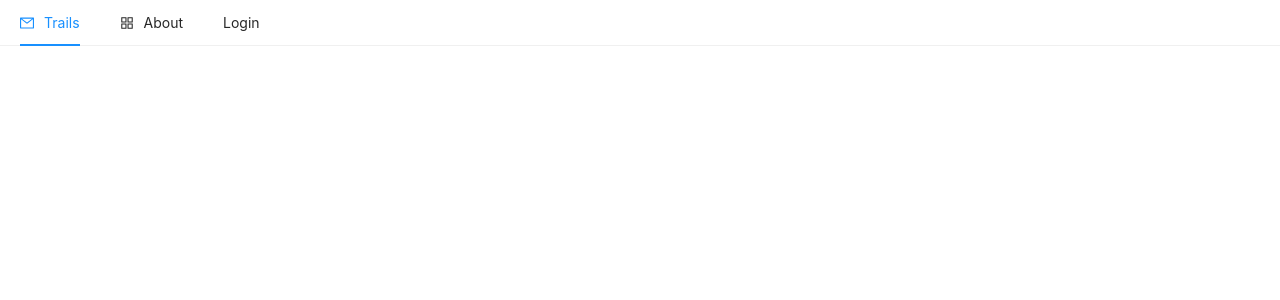
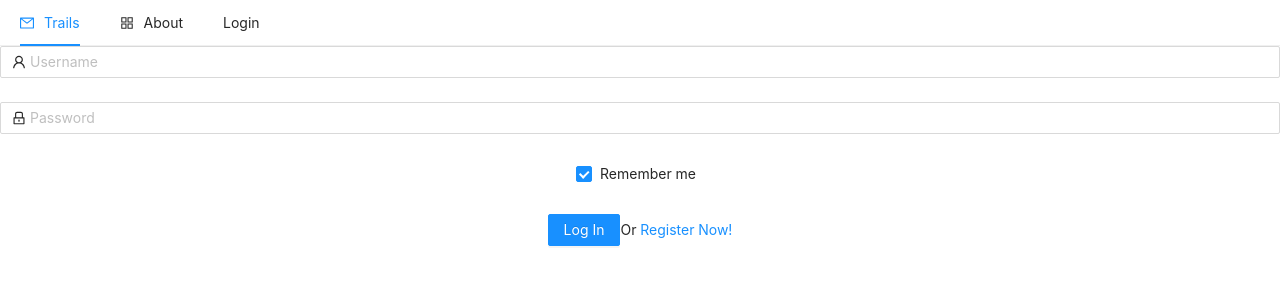
Before and after one commit to marykang09/hikes_frontend, a React (Create React App) app: page /login in a window 1280 px wide. Shown: the top 300 px of the page. Built offline with nearby package versions, Linux system fonts and the light colour scheme; no server answers.

Commit message:
worked on user

```diff
--- a/src/App.js
+++ b/src/App.js
@@ -1,10 +1,11 @@
 import React from 'react';
 import TrailsPage from './containers/TrailsPage'
-import {Switch, Route, Link} from "react-router-dom";
+import {Switch, Route, Link, Redirect} from "react-router-dom";
 import NavBar from './components/NavBar'
 import About from './containers/About'
 import TrailsShowPage from './containers/TrailsShowPage'
 import MyHikesPage from './containers/MyHikesPage'
+import LoginForm from './components/loginForm'
 import './App.css';
 
 
@@ -13,7 +14,8 @@ class App extends React.Component{
     constructor(){
       super()
       this.state = {
-          trails: []
+          trails: [],
+          currentUser: null
       }
   }
 
@@ -24,6 +26,12 @@ class App extends React.Component{
           this.setState({
               trails: data
           }))
+  }
+
+  changeCurrentUser = (user) => {
+    this.setState({
+      currentUser: user
+    })
   }
 
   render(){
@@ -47,6 +55,9 @@ class App extends React.Component{
         />
         <Route exact path="/myhikes" component={MyHikesPage}/>
 
+        <Route exact path="/login" render={ () =>
+              this.state.currentUser === null? < LoginForm changeCurrentUser={this.changeCurrentUser}/> : <Redirect to="/myhikes"/> } />
+
       </div>
     )
     }
--- a/src/components/NavBar.js
+++ b/src/components/NavBar.js
@@ -1,16 +1,38 @@
 import React from 'react'
 import {Link} from "react-router-dom";
-import { Menu } from 'antd';
+import { Menu, Modal } from 'antd';
 import { MailOutlined, AppstoreOutlined, SettingOutlined } from '@ant-design/icons';
+import LoginForm from './loginForm'
 const { SubMenu } = Menu;
 
 class NavBar extends React.Component{
     constructor(){
         super()
-        // this.state = {
-        //     current: ""
-        // }
+        this.state = {
+            loginVisible: false
         }
+    }
+
+  showLogin = () => {
+    this.setState({
+      loginVisible: true,
+    });
+  };
+
+  handleOk = e => {
+    console.log(e);
+    this.setState({
+      loginVisible: false,
+    });
+  };
+
+  handleCancel = e => {
+    console.log(e)
+    this.setState({
+        loginVisible: false
+    })
+  }
+
 
     // handleClick = e => {
     //     console.log('click ', e)
@@ -21,18 +43,31 @@ class NavBar extends React.Component{
 
     render(){
         return(
+            <div>
                 <Menu mode="horizontal">
                     <Menu.Item key="trails" icon={<MailOutlined />}>
                         <Link to="/">Trails</Link>
                     </Menu.Item>
+
                     <Menu.Item key="about"  icon={<AppstoreOutlined />}>
                         <Link to="/about">About</Link>
                     </Menu.Item>
 
-            <Menu.Item key="alipay">
-                Login
+                    <Menu.Item key="alipay" onClick={this.showLogin}>
+                        <Link to="/login">Login</Link>
+                        {/* <Modal
+                            title="Login"
+                            visible={this.state.loginVisible}
+                            onOk={() => this.handleOk.bind(this)}
+                            onCancel={() => this.handleCancel.bind(this)}
+                            >
+                            <LoginForm />
+                        </Modal>  */}
                     </Menu.Item>
                 </Menu>
+
+
+             </div>
         )
     }
 }
@@ -55,3 +90,34 @@ export default NavBar
  <Link to="/paintings">Gallery Page</Link>
 </div>
 </div> */}
+
+
+// import { Modal, Button } from 'antd';
+
+// class App extends React.Component {
+
+//   handleOk = e => {
+//     console.log(e);
+//     this.setState({
+//       visible: false,
+//     });
+//   };
+
+//   handleCancel = e => {
+//     console.log(e);
+//     this.setState({
+//       visible: false,
+//     });
+//   };
+
+//   render() {
+//     return (
+//       <div>
+//         <Button type="primary" onClick={this.showModal}>
+//           Open Modal
+//         </Button>
+//
+//       </div>
+//     );
+//   }
+// }
--- a/src/components/Trail.js
+++ b/src/components/Trail.js
@@ -1,5 +1,5 @@
 import React from 'react'
-import { Card, Avatar, Col } from 'antd';
+import { Tooltip, Card, Avatar, Col } from 'antd';
 import { EditOutlined, EllipsisOutlined, SettingOutlined, PlusCircleFilled, CheckCircleFilled } from '@ant-design/icons';
 import {Link} from "react-router-dom";
 // import all_clear from 'hikes_frontend/assets/all_clear.png'
@@ -33,8 +33,12 @@ const Trail = (props) => {
                     />
                     }
                     actions={[
-                        <button>Want to hike {<PlusCircleFilled />}</button>,
-                        <button>Already hiked? {<CheckCircleFilled />}</button>
+                    <Tooltip title='want to hike'>
+                        <PlusCircleFilled />
+                      </Tooltip>,
+                    <Tooltip title='already hiked?'>
+                    <CheckCircleFilled />
+                    </Tooltip>
                     ]}
                     >
                         <Meta
--- a/src/components/TrailDetails.js
+++ b/src/components/TrailDetails.js
@@ -16,7 +16,7 @@ const TrailDetails = (props) => {
                 Descent: {descent}<br></br>
                 Summary: {summary}<br></br>
             </p>
-             <button>Want to hike {<PlusCircleFilled />}</button>
+            <button>Want to hike {<PlusCircleFilled />}</button>
             <button>Already hiked? {<CheckCircleFilled />}</button>
 
         </div>
--- /dev/null
+++ b/src/components/loginForm.js
@@ -0,0 +1,117 @@
+import { Form, Input, Button, Checkbox } from 'antd';
+import { UserOutlined, LockOutlined } from '@ant-design/icons';
+import React from 'react'
+
+class loginForm extends React.Component {
+
+    constructor(){
+        super()
+        this.state = {
+            username: '',
+            password: ''
+        }
+    }
+
+    handleChange = (e) => {
+        this.setState({
+            [e.target.name]: e.target.value
+        })
+    }
+
+
+    handleLoginSubmit = () => {
+        const userObj = {
+            username: this.state.username,
+            password: this.state.password
+        }
+        fetch("http://localhost:3000/login", {
+            method:"POST",
+            headers: {
+              "Content-Type" : "application/json"
+            },
+            body: JSON.stringify(userObj)
+        })
+        .then((response) => response.json())
+        .then(data => {
+            if (data.error_message){
+                alert(data.error_message)
+            }else {
+                this.props.changeCurrentUser(data)
+            }
+        })
+    }
+
+        // .then(response => response.json())
+        // .then(userData => console.log(userData))
+
+
+    render(){
+        return (
+        <Form
+        name="normal_login"
+        className="login-form"
+        initialValues={{
+            remember: true,
+        }}
+        >
+
+        <Form.Item
+            name="username"
+            rules={[
+            {
+                required: true,
+                message: 'Please input your Username!',
+            },
+            ]}
+        >
+            <Input prefix={<UserOutlined
+                                className="site-form-item-icon" />}
+                                placeholder="Username"
+                                name="username"
+                                onChange={this.handleChange}
+                                value={this.state.username}/>
+        </Form.Item>
+
+        <Form.Item
+            name="password"
+            rules={[
+            {
+                required: true,
+                message: 'Please input your Password!',
+            },
+            ]}
+        >
+            <Input
+            prefix={<LockOutlined className="site-form-item-icon" />}
+            type="password"
+            placeholder="Password"
+            name="password"
+            onChange={this.handleChange}
+            value={this.state.password}
+            />
+        </Form.Item>
+
+        <Form.Item>
+            <Form.Item name="remember" valuePropName="checked" noStyle>
+            <Checkbox>Remember me</Checkbox>
+            </Form.Item>
+
+        </Form.Item>
+
+        <Form.Item>
+            <Button
+                type="primary"
+                htmlType="submit"
+                className="login-form-button"
+                onClick={this.handleLoginSubmit}>
+            Log In
+            </Button>
+            Or <a href="">Register Now!</a>
+        </Form.Item>
+        </Form>
+    )
+
+    }
+}
+
+export default loginForm
--- a/src/containers/About.js
+++ b/src/containers/About.js
@@ -3,7 +3,8 @@ import React from 'react'
 
 const About = () => {
     return(
-        <div> This is the about page</div>
+        <div> this is the about page</div>
+
 )
 }
 
```
Lines whose indentation alone changed are shown as unchanged.
